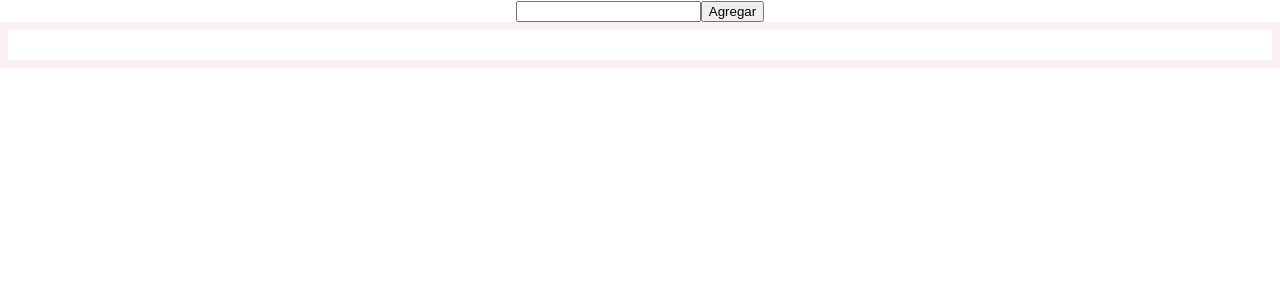
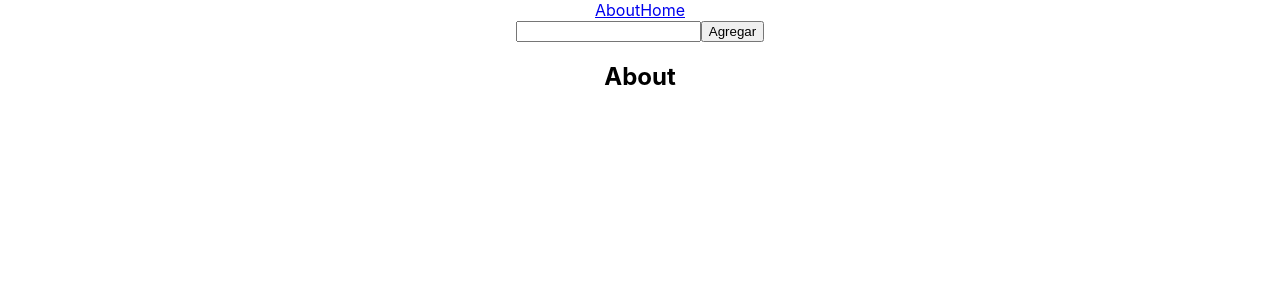
Before and after one commit to maxchu192/rick_and_morty, a React (Create React App) app: page /about in a window 1280 px wide. Shown: the top 300 px of the page. Built offline with nearby package versions, Linux system fonts and the light colour scheme.

Commit message:
axios & react-router-dom

```diff
--- a/package.json
+++ b/package.json
@@ -6,8 +6,10 @@
     "@testing-library/jest-dom": "^5.16.5",
     "@testing-library/react": "^13.4.0",
     "@testing-library/user-event": "^13.5.0",
+    "axios": "^1.3.4",
     "react": "^18.2.0",
     "react-dom": "^18.2.0",
+    "react-router-dom": "^6.3.0",
     "react-scripts": "5.0.1",
     "web-vitals": "^2.1.4"
   },
--- a/src/App.js
+++ b/src/App.js
@@ -2,7 +2,10 @@ import './App.css';
 import axios from 'axios';
 import Cards from './components/Cards.jsx';
 import Nav from './components/Nav.jsx';
+import About from './components/About.jsx';
 import { useState } from 'react';
+import { Routes, Route } from 'react-router-dom';
+import Detail from './components/Detail.jsx';
 
 function App() {
    const [characters, setCharacters] = useState([])
@@ -30,7 +33,12 @@ function App() {
    return (
       <div className='App'>
          <Nav onSearch={onSearch} />
-         <Cards characters={characters} onClose={onClose} />
+         <Routes>
+            <Route path='home' element={<Cards characters={characters} onClose={onClose} />} />
+            <Route path='about' element={<About />} />
+            <Route path='details/:id' element={<Detail />} />
+         </Routes>
+
       </div>
    );
 }
--- /dev/null
+++ b/src/components/About.jsx
@@ -0,0 +1,9 @@
+import React from 'react'
+
+export default function About() {
+  return (
+    <div>
+        <h2>About</h2>
+    </div>
+  )
+}
--- a/src/components/Card.jsx
+++ b/src/components/Card.jsx
@@ -1,10 +1,13 @@
-import "./card.css"
+import "./card.css";
+import { Link } from "react-router-dom";
 
 export default function Card({id, name, status, species, gender, origin, image, onClose}) {
    return (
       <div className="card">
          <button onClick={() =>  onClose(id)}>X</button>
+         <Link to={`detail/${id}`} >
          <h2>{name}</h2>
+         </Link>
          <h2>{status}</h2>
          <h2>{species}</h2>
          <h2>{gender}</h2>
--- /dev/null
+++ b/src/components/Detail.jsx
@@ -0,0 +1,37 @@
+import React from 'react';
+import axios from 'axios';
+import { useState, useEffect } from 'react';
+import { useParams } from 'react-router';
+import { Link } from 'react-router-dom';
+
+export default function Detail() {
+    const { id } = useParams
+    console.log(id)
+    const {character, setCharacter} = useState({});
+
+    useEffect(() => {
+        axios(`https://rickandmortyapi.com/api/character/${id}`)
+        .then(({ data }) => {
+           if (data.name) {
+              setCharacter(data);
+           } else {
+              window.alert('No hay personajes con ese ID');
+           }
+        });
+        return setCharacter({});
+     }, [id]);
+
+  return (
+    <div>
+        <button>
+            <Link to='/home'>Home</Link>
+        </button>
+        <h3>{character?.name}</h3>
+        <p>{character?.status}</p>
+        <p>{character?.species}</p>
+        <p>{character?.gender}</p>
+        <p>{character?.origin?.name}</p>
+        <img src={character?.image} alt={character?.name} />
+    </div>
+  )
+}
--- a/src/components/Nav.jsx
+++ b/src/components/Nav.jsx
@@ -1,12 +1,15 @@
 import React from 'react';
 import SearchBar from './SearchBar.jsx';
+import { Link } from 'react-router-dom';
 
 
-export default function Nav( {onSearch} ) {
 
-  return (
+export default function Nav({onSearch}) {
+  return(
     <div>
-        <SearchBar onSearch={onSearch}/>
+      <Link to='/about'>About</Link>
+      <Link to='/home'>Home</Link>
+      <SearchBar onSearch={onSearch} />
     </div>
   )
 }
--- a/src/index.js
+++ b/src/index.js
@@ -3,12 +3,15 @@ import ReactDOM from 'react-dom/client';
 import './index.css';
 import App from './App';
 import reportWebVitals from './reportWebVitals';
+import { BrowserRouter } from 'react-router-dom';
 
 const root = ReactDOM.createRoot(document.getElementById('root'));
 root.render(
+  <BrowserRouter>
   <React.StrictMode>
     <App />
   </React.StrictMode>
+  </BrowserRouter>
 );
 
 // If you want to start measuring performance in your app, pass a function
```
Also changed, not shown: 1 other file (tests, documents, lock files or other folders).
